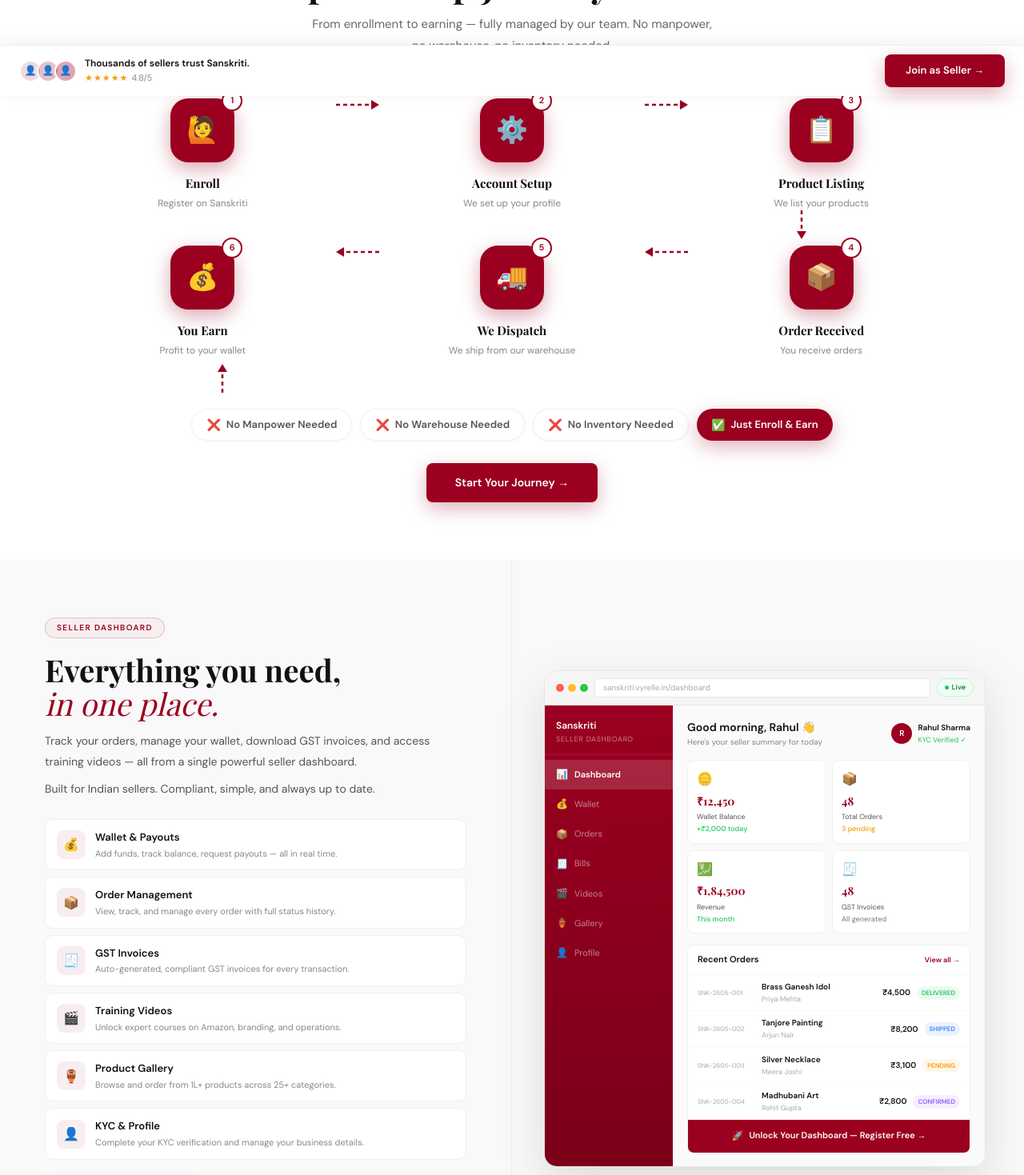
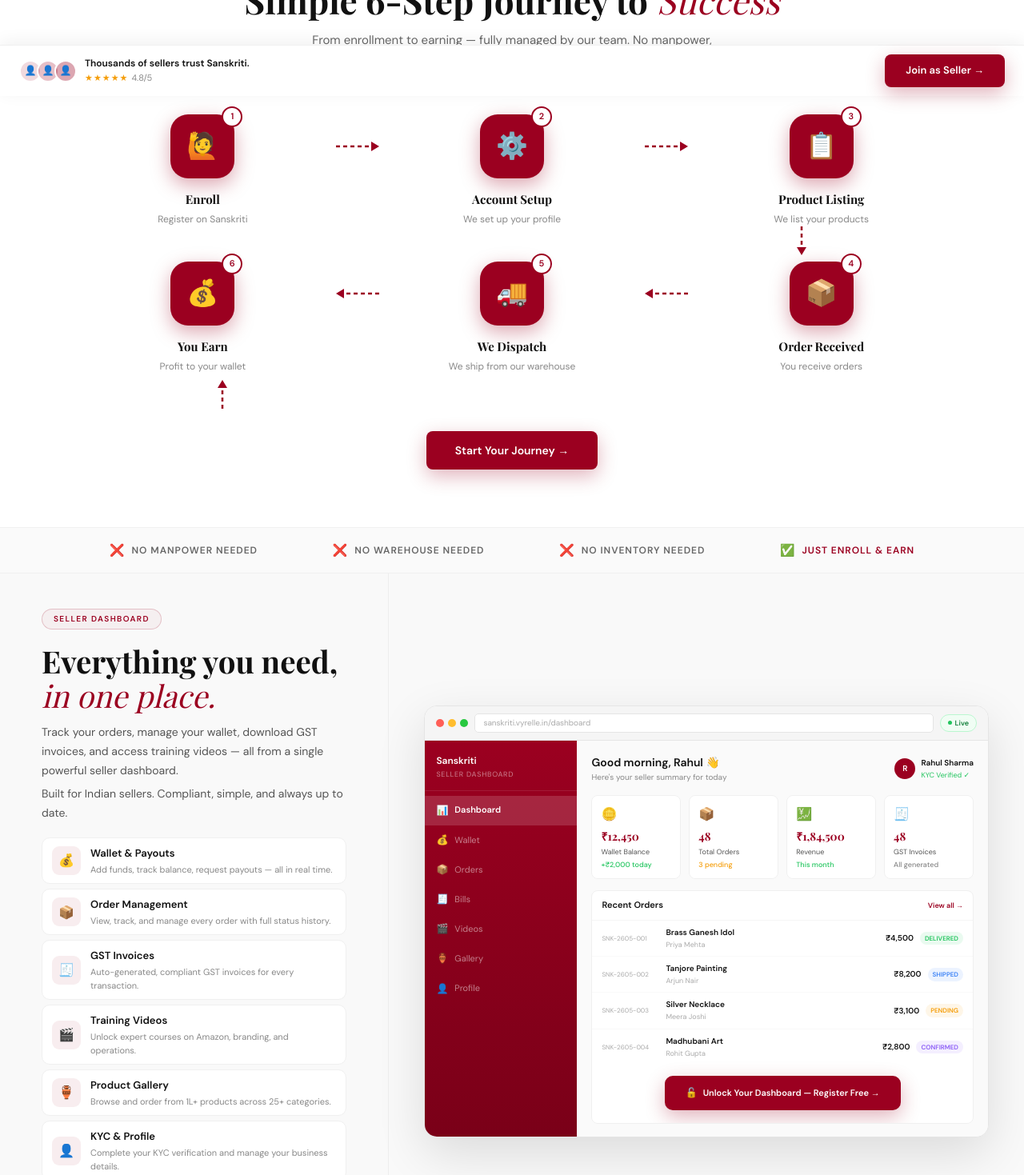
Before and after one commit to ananyabaranwal/sanskriti-dashboard, a Next.js app in the folder frontend/: page / in a window 1280 px wide. Shown: the part 680-2149 px from the top of the page at 80% size. Built offline with nearby package versions, Linux system fonts and the light colour scheme; a web font is replaced by a local one.

Commit message:
feat: homepage clean - flow diagram + dashboard + testimonials

```diff
--- a/frontend/app/page.jsx
+++ b/frontend/app/page.jsx
@@ -98,7 +98,7 @@
 }
 
 const ArrowR = () => (
-  <div style={{ display:"flex", alignItems:"center", justifyContent:"center", width:"60px", flexShrink:0, paddingBottom:"40px" }}>
+  <div style={{ display:"flex", alignItems:"center", justifyContent:"center", width:"60px", height:"80px", flexShrink:0 }}>
     <svg width="54" height="16" viewBox="0 0 54 16">
       <line x1="0" y1="8" x2="44" y2="8" stroke={BURG} strokeWidth="2.5" strokeDasharray="5 4"/>
       <polygon points="44,2 54,8 44,14" fill={BURG}/>
@@ -106,7 +106,7 @@
   </div>
 );
 const ArrowL = () => (
-  <div style={{ display:"flex", alignItems:"center", justifyContent:"center", width:"60px", flexShrink:0, paddingBottom:"40px" }}>
+  <div style={{ display:"flex", alignItems:"center", justifyContent:"center", width:"60px", height:"80px", flexShrink:0 }}>
     <svg width="54" height="16" viewBox="0 0 54 16">
       <line x1="54" y1="8" x2="10" y2="8" stroke={BURG} strokeWidth="2.5" strokeDasharray="5 4"/>
       <polygon points="10,2 0,8 10,14" fill={BURG}/>
@@ -159,7 +159,7 @@
       `}</style>
 
       {/* ══ HERO ══════════════════════════════════════════════ */}
-      <section style={{ padding:"32px 64px 22px", background:"#fff", position:"relative", overflow:"hidden" }}>
+      <section style={{ padding:"48px 64px 26px", background:"#fff", position:"relative", overflow:"hidden" }}>
         <div style={{ position:"absolute", inset:0, backgroundImage:`linear-gradient(rgba(155,0,32,.01) 1px,transparent 1px),linear-gradient(90deg,rgba(155,0,32,.01) 1px,transparent 1px)`, backgroundSize:"48px 48px", pointerEvents:"none" }} />
         <div style={{ maxWidth:"1280px", margin:"0 auto", display:"grid", gridTemplateColumns:"1fr 1fr", gap:"60px", alignItems:"center" }}>
 
@@ -250,21 +250,6 @@
           {/* Up arrow on left */}
           <ArrowUp />
 
-          {/* Chips */}
-          <div style={{ display:"flex", justifyContent:"center", gap:"10px", marginTop:"20px", flexWrap:"wrap" }}>
-            {[
-              { label:"No Manpower Needed",  yes:false },
-              { label:"No Warehouse Needed", yes:false },
-              { label:"No Inventory Needed", yes:false },
-              { label:"Just Enroll & Earn",  yes:true  },
-            ].map(c => (
-              <div key={c.label} style={{ display:"flex", alignItems:"center", gap:"7px", padding:"8px 18px", borderRadius:"99px", background:c.yes?BURG:"#fff", border:c.yes?"none":`1.5px solid #f0f0f0`, boxShadow:c.yes?GRADS:"0 1px 4px rgba(0,0,0,.04)" }}>
-                <span style={{ fontSize:"14px" }}>{c.yes?"✅":"❌"}</span>
-                <span style={{ fontSize:"13px", fontWeight:600, color:c.yes?"#fff":"#555" }}>{c.label}</span>
-              </div>
-            ))}
-          </div>
-
           {/* CTA */}
           <div style={{ textAlign:"center", marginTop:"28px" }}>
             <Link href="/register" style={{ display:"inline-block", padding:"13px 36px", borderRadius:"8px", background:BURG, color:"#fff", fontSize:"14px", fontWeight:700, textDecoration:"none", boxShadow:GRADS }}>
@@ -274,12 +259,29 @@
         </div>
       </section>
 
+      {/* ══ TRUST STRIP — Muchhad-style full-width band ═══════ */}
+      <div style={{ borderTop:"1px solid #f0f0f0", borderBottom:"1px solid #f0f0f0", background:"#fafafa", padding:"16px 24px" }}>
+        <div style={{ maxWidth:"1100px", margin:"0 auto", display:"flex", alignItems:"center", justifyContent:"space-around", flexWrap:"wrap", rowGap:"10px" }}>
+          {[
+            { icon:"❌", label:"No Manpower Needed",  hi:false },
+            { icon:"❌", label:"No Warehouse Needed", hi:false },
+            { icon:"❌", label:"No Inventory Needed", hi:false },
+            { icon:"✅", label:"Just Enroll & Earn",  hi:true  },
+          ].map(c => (
+            <div key={c.label} style={{ display:"inline-flex", alignItems:"center", gap:"9px", padding:"0 8px" }}>
+              <span style={{ fontSize:"15px" }}>{c.icon}</span>
+              <span style={{ fontSize:"12px", fontWeight:700, letterSpacing:".08em", textTransform:"uppercase", color:c.hi?BURG:"#666", whiteSpace:"nowrap" }}>{c.label}</span>
+            </div>
+          ))}
+        </div>
+      </div>
+
       {/* ══ DASHBOARD SECTION — 50/50 split ═════════════════ */}
       <section style={{ padding:"0", background:"#f9f9f9" }}>
-        <div style={{ display:"grid", gridTemplateColumns:"1fr 1fr", minHeight:"100vh", alignItems:"stretch" }}>
+        <div style={{ display:"grid", gridTemplateColumns:"38% 62%", minHeight:"100vh", alignItems:"stretch" }}>
 
           {/* LEFT — text + features */}
-          <div style={{ padding:"72px 56px", display:"flex", flexDirection:"column", justifyContent:"center", borderRight:"1px solid #eeeeee" }}>
+          <div style={{ padding:"44px 52px", display:"flex", flexDirection:"column", justifyContent:"center", borderRight:"1px solid #eeeeee" }}>
             <div style={{ display:"inline-flex", alignItems:"center", gap:"7px", padding:"4px 14px", borderRadius:"99px", border:`1px solid rgba(155,0,32,.2)`, background:`rgba(155,0,32,.04)`, marginBottom:"18px", width:"fit-content" }}>
               <span style={{ fontSize:"10px", fontWeight:700, color:BURG, letterSpacing:".14em", textTransform:"uppercase" }}>Seller Dashboard</span>
             </div>
@@ -287,15 +289,15 @@
               Everything you need,
               <span style={{ display:"block", fontStyle:"italic", color:BURG, fontWeight:400 }}>in one place.</span>
             </h2>
-            <p style={{ fontSize:"14px", color:"#555", lineHeight:1.85, marginBottom:"8px" }}>
+            <p style={{ fontSize:"14px", color:"#555", lineHeight:1.7, marginBottom:"6px" }}>
               Track your orders, manage your wallet, download GST invoices, and access training videos — all from a single powerful seller dashboard.
             </p>
-            <p style={{ fontSize:"14px", color:"#555", lineHeight:1.85, marginBottom:"24px" }}>
+            <p style={{ fontSize:"14px", color:"#555", lineHeight:1.7, marginBottom:"18px" }}>
               Built for Indian sellers. Compliant, simple, and always up to date.
             </p>
 
             {/* Feature list */}
-            <div style={{ display:"flex", flexDirection:"column", gap:"8px", marginBottom:"28px" }}>
+            <div style={{ display:"flex", flexDirection:"column", gap:"6px", marginBottom:"20px" }}>
               {[
                 { icon:"💰", title:"Wallet & Payouts",  desc:"Add funds, track balance, request payouts — all in real time."          },
                 { icon:"📦", title:"Order Management",  desc:"View, track, and manage every order with full status history."           },
@@ -304,7 +306,7 @@
                 { icon:"🏺", title:"Product Gallery",   desc:"Browse and order from 1L+ products across 25+ categories."              },
                 { icon:"👤", title:"KYC & Profile",     desc:"Complete your KYC verification and manage your business details."       },
               ].map((f,i) => (
-                <div key={i} style={{ display:"flex", alignItems:"center", gap:"12px", padding:"12px 14px", borderRadius:"10px", background:"#fff", border:"1px solid #f0f0f0", transition:"all .2s", cursor:"default" }}
+                <div key={i} style={{ display:"flex", alignItems:"center", gap:"12px", padding:"9px 12px", borderRadius:"10px", background:"#fff", border:"1px solid #f0f0f0", transition:"all .2s", cursor:"default" }}
                   onMouseEnter={e => { e.currentTarget.style.borderColor=BURG; e.currentTarget.style.transform="translateX(4px)"; }}
                   onMouseLeave={e => { e.currentTarget.style.borderColor="#f0f0f0"; e.currentTarget.style.transform="translateX(0)"; }}>
                   <div style={{ width:"36px", height:"36px", borderRadius:"9px", background:`rgba(155,0,32,.07)`, display:"flex", alignItems:"center", justifyContent:"center", fontSize:"16px", flexShrink:0 }}>{f.icon}</div>
@@ -323,8 +325,8 @@
           </div>
 
           {/* RIGHT — dashboard mockup */}
-          <div style={{ padding:"40px 48px 40px 40px", display:"flex", alignItems:"center", justifyContent:"center", background:"#f9f9f9" }}>
-            <div style={{ width:"100%", maxWidth:"600px", borderRadius:"16px", overflow:"hidden", border:"1px solid #e5e5e5", boxShadow:"0 20px 60px rgba(0,0,0,.12)", background:"#fff" }}>
+          <div style={{ padding:"32px 44px", display:"flex", alignItems:"center", justifyContent:"center", background:"#f9f9f9" }}>
+            <div style={{ width:"100%", maxWidth:"none", borderRadius:"16px", overflow:"hidden", border:"1px solid #e5e5e5", boxShadow:"0 20px 60px rgba(0,0,0,.12)", background:"#fff" }}>
               {/* Browser chrome */}
               <div style={{ background:"#f5f5f5", borderBottom:"1px solid #e5e5e5", padding:"9px 14px", display:"flex", alignItems:"center", gap:"8px" }}>
                 <div style={{ display:"flex", gap:"5px" }}>
@@ -340,7 +342,7 @@
               </div>
 
               {/* Dashboard UI */}
-              <div style={{ display:"grid", gridTemplateColumns:"160px 1fr" }}>
+              <div style={{ display:"grid", gridTemplateColumns:"190px 1fr" }}>
                 {/* Sidebar */}
                 <div style={{ background:`linear-gradient(180deg,${BURG} 0%,#7a0018 100%)`, padding:"16px 0", minHeight:"420px" }}>
                   <div style={{ padding:"0 14px 12px", borderBottom:"1px solid rgba(255,255,255,.1)", marginBottom:"6px" }}>
@@ -373,7 +375,7 @@
                   </div>
 
                   {/* Stat cards */}
-                  <div style={{ display:"grid", gridTemplateColumns:"repeat(2,1fr)", gap:"8px", marginBottom:"14px" }}>
+                  <div style={{ display:"grid", gridTemplateColumns:"repeat(4,1fr)", gap:"10px", marginBottom:"14px" }}>
                     {[
                       { icon:"🪙", value:"₹12,450",  label:"Wallet Balance", sub:"+₹2,000 today", subC:"#22c55e" },
                       { icon:"📦", value:"48",        label:"Total Orders",   sub:"3 pending",      subC:"#f59e0b" },
@@ -411,9 +413,9 @@
                         <span style={{ fontSize:"8px", fontWeight:700, color:o.sc, padding:"2px 6px", borderRadius:"99px", background:`${o.sc}18`, flexShrink:0 }}>{o.status}</span>
                       </div>
                     ))}
-                    {/* CTA bar */}
-                    <Link href="/register" style={{ display:"flex", alignItems:"center", justifyContent:"center", gap:"7px", padding:"11px 14px", background:BURG, textDecoration:"none" }}>
-                      <span style={{ fontSize:"12px" }}>🚀</span>
+                    {/* CTA button */}
+                    <Link href="/register" style={{ display:"flex", alignItems:"center", justifyContent:"center", gap:"7px", padding:"12px 26px", background:BURG, textDecoration:"none", borderRadius:"10px", width:"fit-content", margin:"14px auto 16px", boxShadow:GRADS }}>
+                      <span style={{ fontSize:"12px" }}>🔓</span>
                       <span style={{ fontSize:"11px", fontWeight:700, color:"#fff" }}>Unlock Your Dashboard — Register Free →</span>
                     </Link>
                   </div>
```
